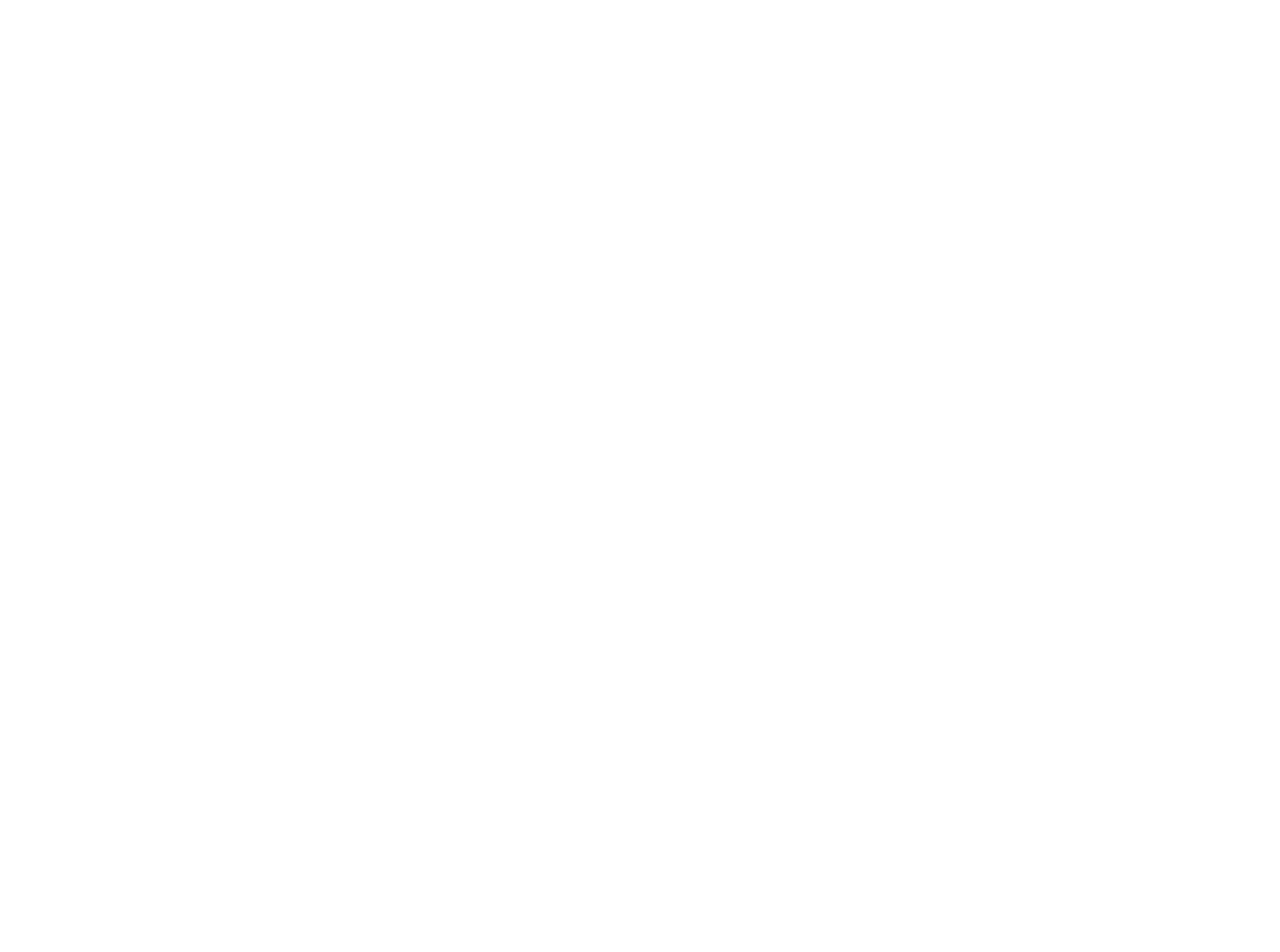
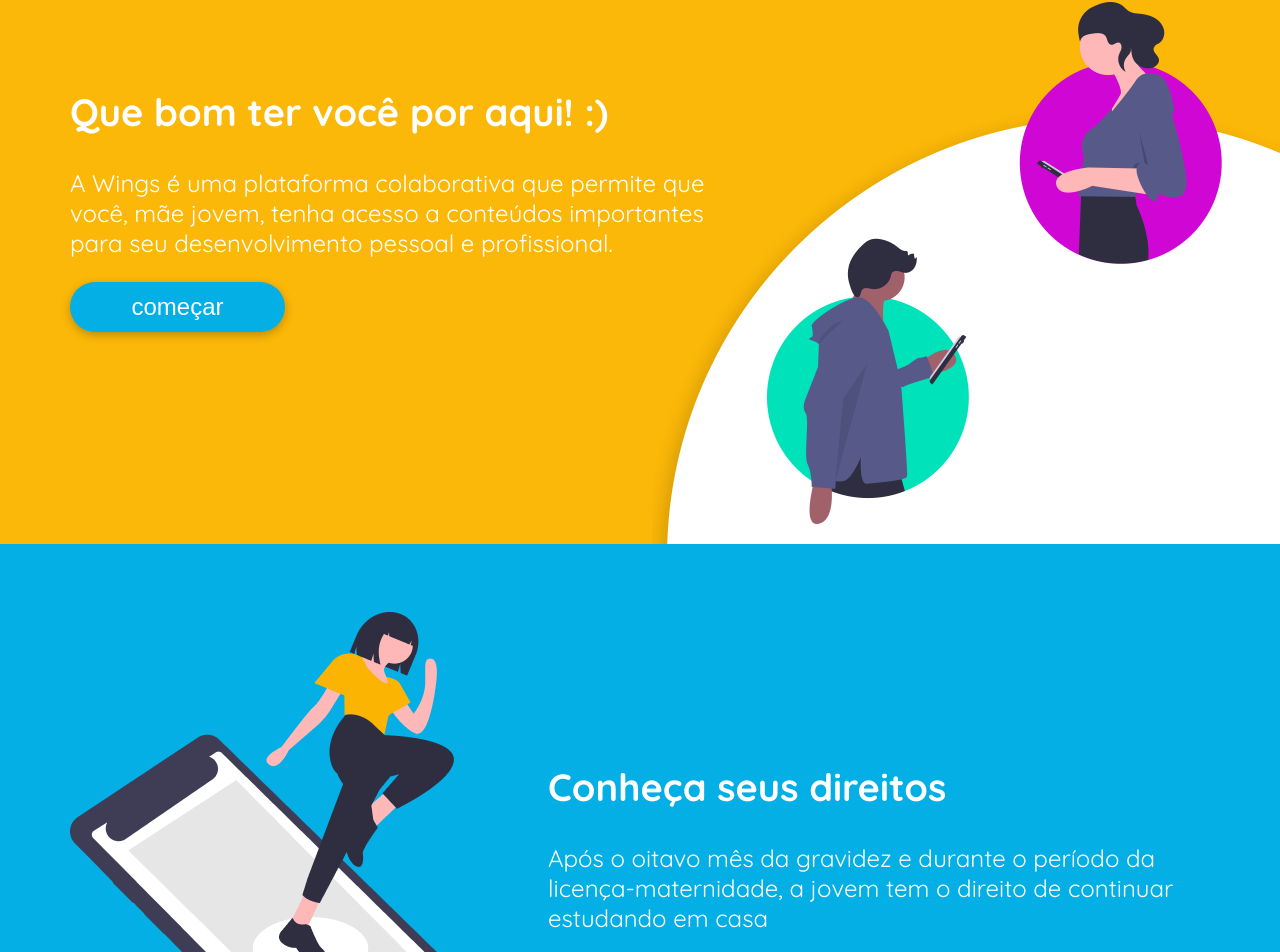
Before and after one commit to jacondino/protagonizare, a Next.js app: page / in a window 1280 px wide. Shown: the part 491-1443 px from the top of the page. Before the commit the page ends 800 px from the top, so only its background shows below. Built offline with nearby package versions, Linux system fonts and the light colour scheme.

Commit message:
criando pagina home

```diff
--- a/pages/home/index.jsx
+++ b/pages/home/index.jsx
@@ -1,7 +1,35 @@
 import React from 'react'
+import './style.scss'
 
-const HomePage = () =>
-  <h1>Home</h1>
+class HomePage extends React.Component {
+
+  render() {
+    return (
+      <div>
+
+        <section className="welcome" >
+          <div className="section-content">
+            <h1>Que bom ter você por aqui! :)</h1>
+            <p>A Wings é uma plataforma colaborativa que permite que você, mãe jovem, tenha acesso a conteúdos importantes para seu desenvolvimento pessoal e profissional.</p>
+            <button>começar</button>
+          </div>
+        </section>
+
+        <section className="rights" >
+          <div className="section-image"></div>
+          <div style={{ marginTop: '-70px' }} className="section-content">
+            <h1>Conheça seus direitos</h1>
+            <p>Após o oitavo mês da gravidez e durante o período da licença-maternidade, a jovem tem o direito de continuar estudando em casa</p>
+            <a href="#">Lei Federal 6.202/75.</a> <br/>
+          </div>
+          <img src="" alt=""/>
+        </section>
 
 
-export default HomePage
+      </div>
+    );
+  }
+
+}
+
+export default HomePage;
--- /dev/null
+++ b/pages/home/style.scss
@@ -0,0 +1,56 @@
+.welcome {
+    background-size: 628px 542px;
+    background-color: #FCB808;
+    background-image: url('../../public/img-1.png');
+    background-position: right bottom; /*Positioning*/
+    background-repeat: no-repeat; /*Prevent showing multiple background images*/
+}
+
+.rights {
+    background-color: #03AFE5;
+}
+
+.rights .section-image {
+    margin-right: 40px;
+    background-image: url('../../public/img-2.png');
+    width: 462px;
+    height: 564px;
+}
+
+section {
+    min-height: 700px;
+    padding: 0 70px;
+    color: white;
+    display: flex;
+    flex-flow: row;
+}
+
+section h1 {
+    font-size: 38px;
+}
+
+section p, section a {
+    font-size: 24px;
+}
+
+section a {
+    text-decoration: underline;
+}
+
+.section-content, .section-image {
+    align-self: center;
+}
+
+.section-content {
+    max-width: 662px;
+}
+
+section button {
+    color: white;
+    background: #03AFE5;
+    box-shadow: 0px 3px 10px rgba(0, 0, 0, 0.25);
+    border-radius: 25px;
+    height: 50px;
+    width: 215px;
+    font-size: 24px;
+}
```
Also changed, not shown: public/img-1.png (added), public/img-2.png (added).
